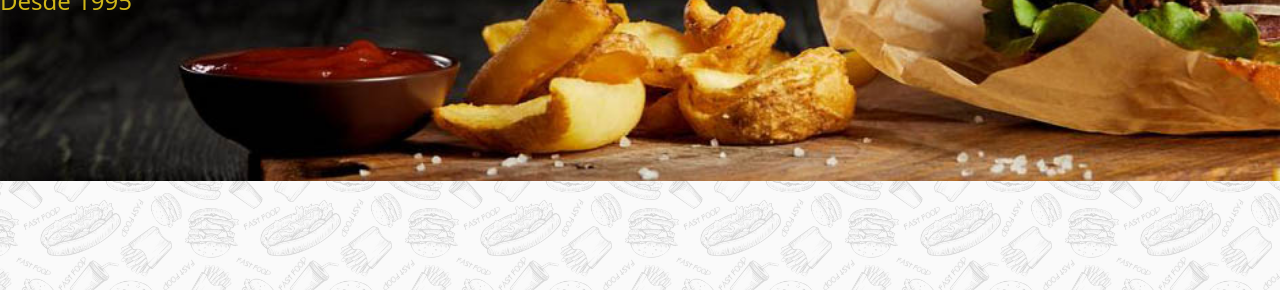
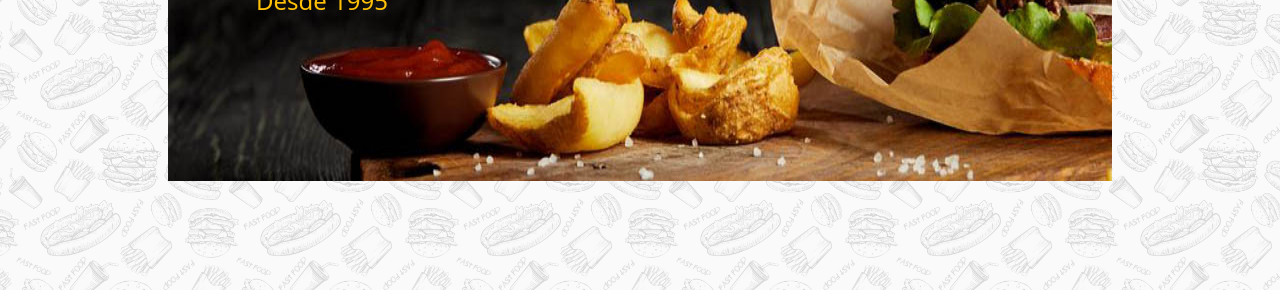
Before and after one commit to JuanAndresSalas/M2-ABRPO, a website: page index.html in a window 1280 px wide. Shown: the part 344-634 px from the top of the page. Drawn offline with nearby package versions, Linux system fonts and the light colour scheme.

Commit message:
actualizacion  productos.css

```diff
--- a/scss/productos.css
+++ b/scss/productos.css
@@ -91,6 +91,7 @@ body{
     font-weight:900 !important;
     color: #000000;
     transition: all 1s;
+    /* line-height: 40px; */
 }
 
 .card .descripcion {
@@ -214,13 +215,18 @@ main{
   text-align: center;
   background: none;
   position: relative;
-  color: #d0b719;
-  margin-bottom: 10px;
+  color: #FFC107;
+  margin-bottom: 0px;
 
 }
 
 .hero h1{
-    display: flex;
+    color: FFC107;
+  font-family: 'Almarai' !important ;
+  font-weight: 900;
+  margin-left: 20%;
+  margin-bottom: 0px;
+  display: flex;
   font-size: 4.1em;
   position: absolute;
   top: 120px;
@@ -230,17 +236,23 @@ main{
   z-index: 1;
 }
 .hero p{
+    FFC107
+    line-height: 1px;
     display: flex;
+    margin-left: 20%;
   font-size: 1.5em;
   position: absolute;
   top: 202px;
   left: 0;
   right: 0;
   bottom: 0;
-   z-index: 1;
+  z-index: 1;
 }
 .hero img{
-  width: 100%;
+    margin: 0px auto;
+    width: 944px ;
+    /* min-width: 800px;
+    max-width: 944px; */
   max-height: 400px;
 }
 .bar{
```
